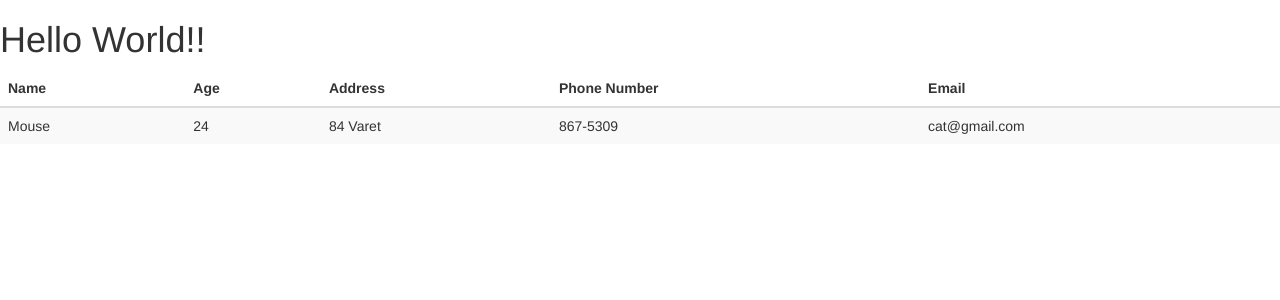
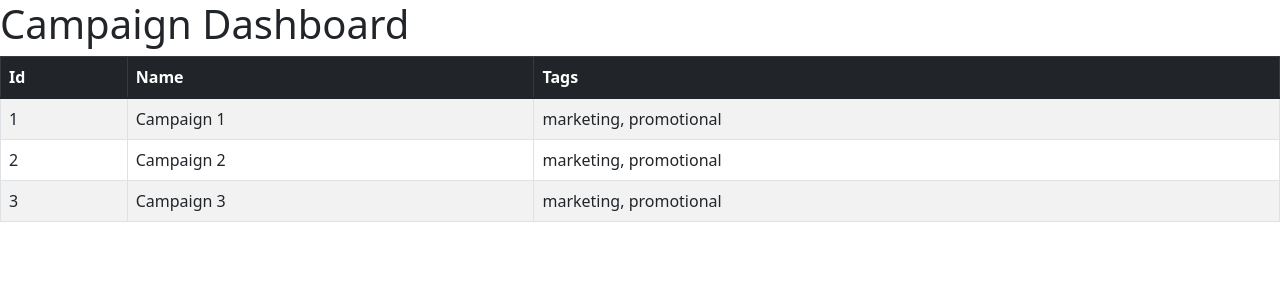
Before and after one commit to jonathanlao/growth_project, a Flask app: page / in a window 1280 px wide. Shown: the top 300 px of the page. Run offline with Flask 2, Linux system fonts and the light colour scheme; data that the repository does not hold is empty; some libraries are stand-ins or nearby versions.

Commit message:
Add latest bootstrap and fake data

```diff
--- a/app/__init__.py
+++ b/app/__init__.py
@@ -1,8 +1,6 @@
 from ensurepip import bootstrap
 from flask import Flask
-from flask_bootstrap import Bootstrap
 
 app = Flask(__name__)
-bootstrap = Bootstrap(app)
 
 from app import routes
--- a/app/routes.py
+++ b/app/routes.py
@@ -1,7 +1,30 @@
 from flask import render_template
 from app import app
+import requests
 
 @app.route('/')
 @app.route('/index')
 def index():
-    return render_template('index.html')
+    url = 'https://rest.iad-01.braze.com/'
+    campaign_list_uri = '/campaigns/list'
+    API_KEY = 'c2b6c371-37f6-4d00-b925-c98c88e6d3e2'
+    headers = {"Authorization": "Bearer " + API_KEY}
+    params = {
+        'page': 0,
+        'include_archived': True,
+        'sort_direction': 'asc',
+        'last_edit.time[gt]': '1992-06-28T23:59:59-5:00'
+    }
+    res = requests.get(url + campaign_list_uri, headers=headers, params=params)
+    print(res.json())
+
+    campaigns = [
+        {'id': 1, 'name': 'Campaign 1', 'tags': ['marketing', 'promotional']},
+        {'id': 2, 'name': 'Campaign 2', 'tags': ['marketing', 'promotional']},
+        {'id': 3, 'name': 'Campaign 3', 'tags': ['marketing', 'promotional']}
+    ]
+
+    return render_template('index.html', campaigns=campaigns)
+
+def get_campaign():
+    print('here')
--- a/app/templates/index.html
+++ b/app/templates/index.html
@@ -1,33 +1,38 @@
-{% extends "bootstrap/base.html" %}
+<!doctype html>
+<html lang="en">
+  <head>
+    <meta charset="utf-8">
+    <meta name="viewport" content="width=device-width, initial-scale=1">
+      <link href="https://cdn.jsdelivr.net/npm/bootstrap@5.1.3/dist/css/bootstrap.min.css" rel="stylesheet" integrity="sha384-1BmE4kWBq78iYhFldvKuhfTAU6auU8tT94WrHftjDbrCEXSU1oBoqyl2QvZ6jIW3" crossorigin="anonymous">
 
-<!doctype html>
-<html>
-    <head>
       <title>Growth Project</title>
+
+      <style>
+
+      </style>
     </head>
     <body>
         {% block content %}
-          <h1>Hello World!!</h1>
-          <table id="data" class="table table-striped">
-            <thead>
+          <h1>Campaign Dashboard</h1>
+          <table class="table table-striped table-bordered table-hover">
+            <thead class="table-dark">
               <tr>
+                <th>Id</th>
                 <th>Name</th>
-                <th>Age</th>
-                <th>Address</th>
-                <th>Phone Number</th>
-                <th>Email</th>
+                <th>Tags</th>
               </tr>
             </thead>
             <tbody>
-                <tr>
-                  <td>Mouse</td>
-                  <td>24</td>
-                  <td>84 Varet</td>
-                  <td>867-5309</td>
-                  <td>cat@gmail.com</td>
+              {% for campaign in campaigns %}
+                <tr onclick={get_campaign()}>
+                  <td>{{campaign.id}}</td>
+                  <td>{{campaign.name}}</td>
+                  <td>{{', '.join(campaign.tags)}}</td>
                 </tr>
+              {% endfor %}
             </tbody>
           </table>
         {% endblock %}
+        <script src="https://cdn.jsdelivr.net/npm/bootstrap@5.1.3/dist/js/bootstrap.bundle.min.js" integrity="sha384-ka7Sk0Gln4gmtz2MlQnikT1wXgYsOg+OMhuP+IlRH9sENBO0LRn5q+8nbTov4+1p" crossorigin="anonymous"></script>
     </body>
 </html>
```
